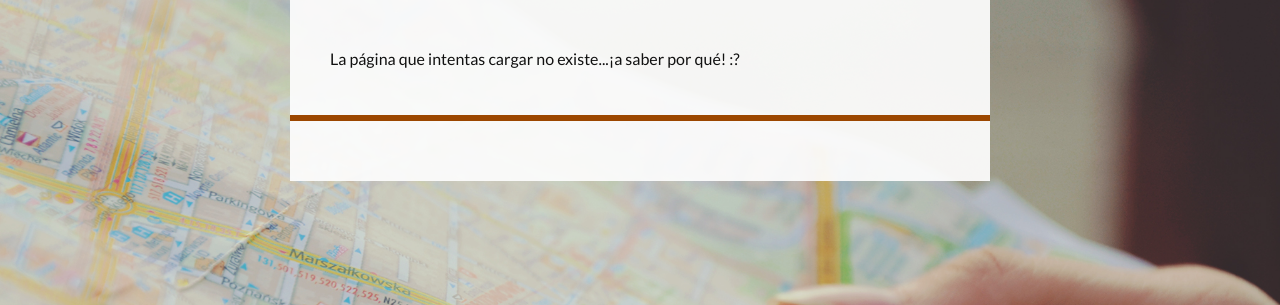
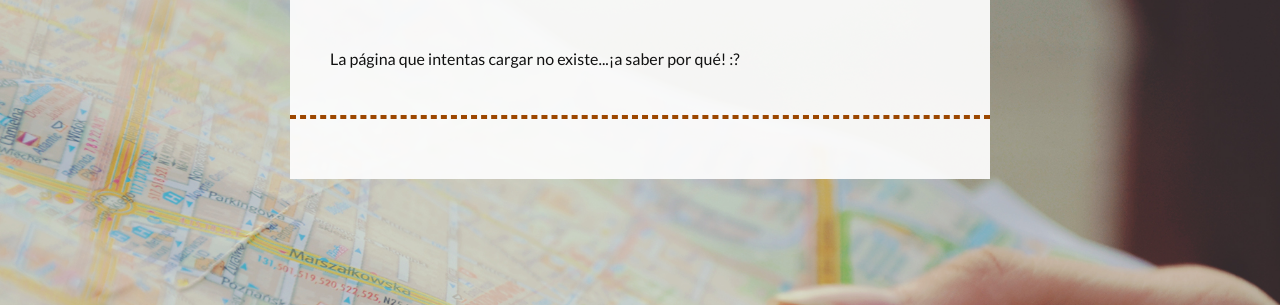
Before and after one commit to arkdelkaos/arkdelkaos.github.com, a Jekyll site: the page built from 404.html, in a window 1280 px wide. Shown: the part 174-479 px from the top of the page. Built offline with Jekyll 4.4.1, drawn with Linux system fonts in a browser that asks for light colours; nearby versions of some CDN libraries.

Commit message:
retoques

```diff
--- a/_sass/_layout.scss
+++ b/_sass/_layout.scss
@@ -332,8 +332,8 @@
 }
 
 .next-prev {
-    border-top: 3px solid $brand-color-2;
-    border-bottom: 3px solid $brand-color-2;
+    border-top: 2px dashed $brand-color-2;
+    border-bottom: 2px dashed $brand-color-2;
 }
 
 .next-post {
```
